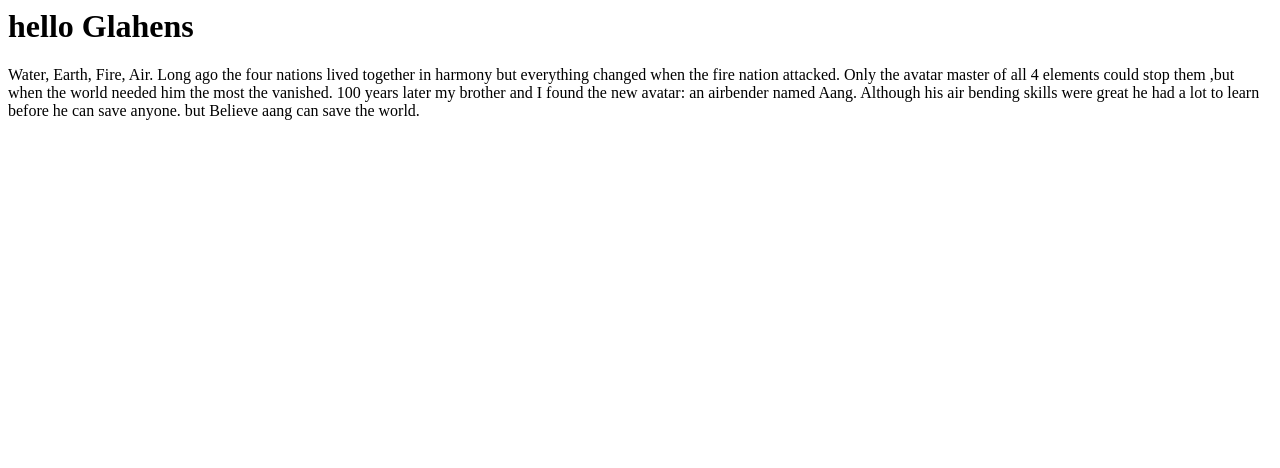
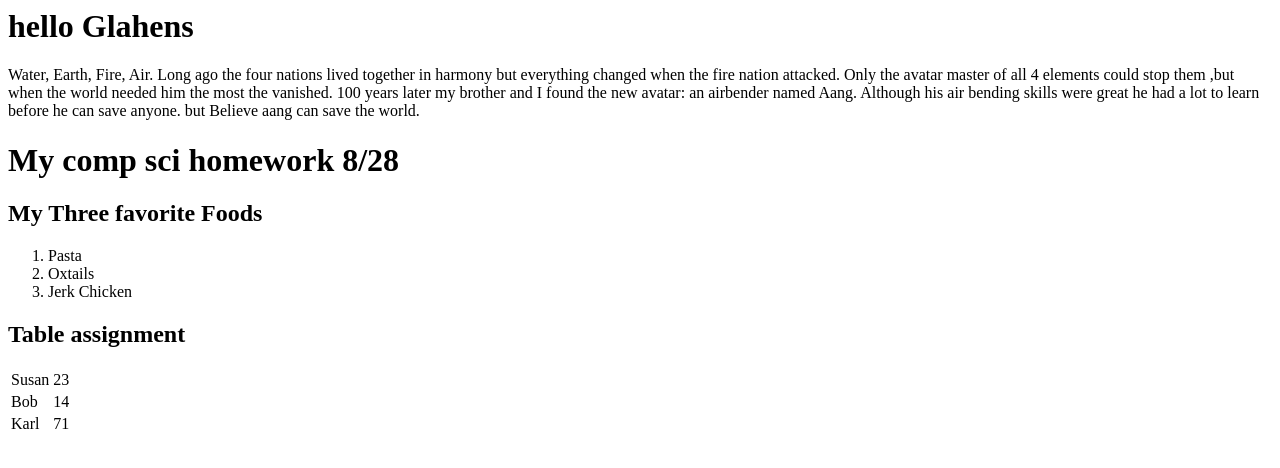
Before and after one commit to Glahens-code/Real-comps, a plain HTML site: page index.html in a window 1280 px wide. Drawn offline with Linux system fonts and the light colour scheme.

Commit message:
Update index.html
Added Homework

```diff
--- a/index.html
+++ b/index.html
@@ -6,5 +6,33 @@
  Water, Earth, Fire, Air. Long ago the four nations lived together in harmony but everything changed when the fire nation attacked. Only the avatar master of all 4 elements could stop them ,but when the world needed him the most the vanished.
    100 years later my brother and I found the new avatar: an airbender named Aang. Although his air bending skills were great he had a lot to learn before he can save anyone. but Believe aang can save the world.
   </p>
+
+<h1> My comp sci homework 8/28</h1>
+<h2> My Three favorite Foods </h2>
+
+<ol>
+  <li> Pasta </li>
+  <li> Oxtails</li>
+  <li>Jerk Chicken</li>
+</ol>
+
+<h2> Table assignment</h2>
+
+<table>
+	<tr>
+    	<td>Susan</td>
+        <td>23</td>
+       </tr>
+    <tr>
+    	<td>Bob</td>
+        <td>14</td>
+        </tr>
+    <tr>
+    	<td>Karl</td>
+        <td>71</td>
+        </tr>
+  </table>
   </body>
+
+
   </html>
```
